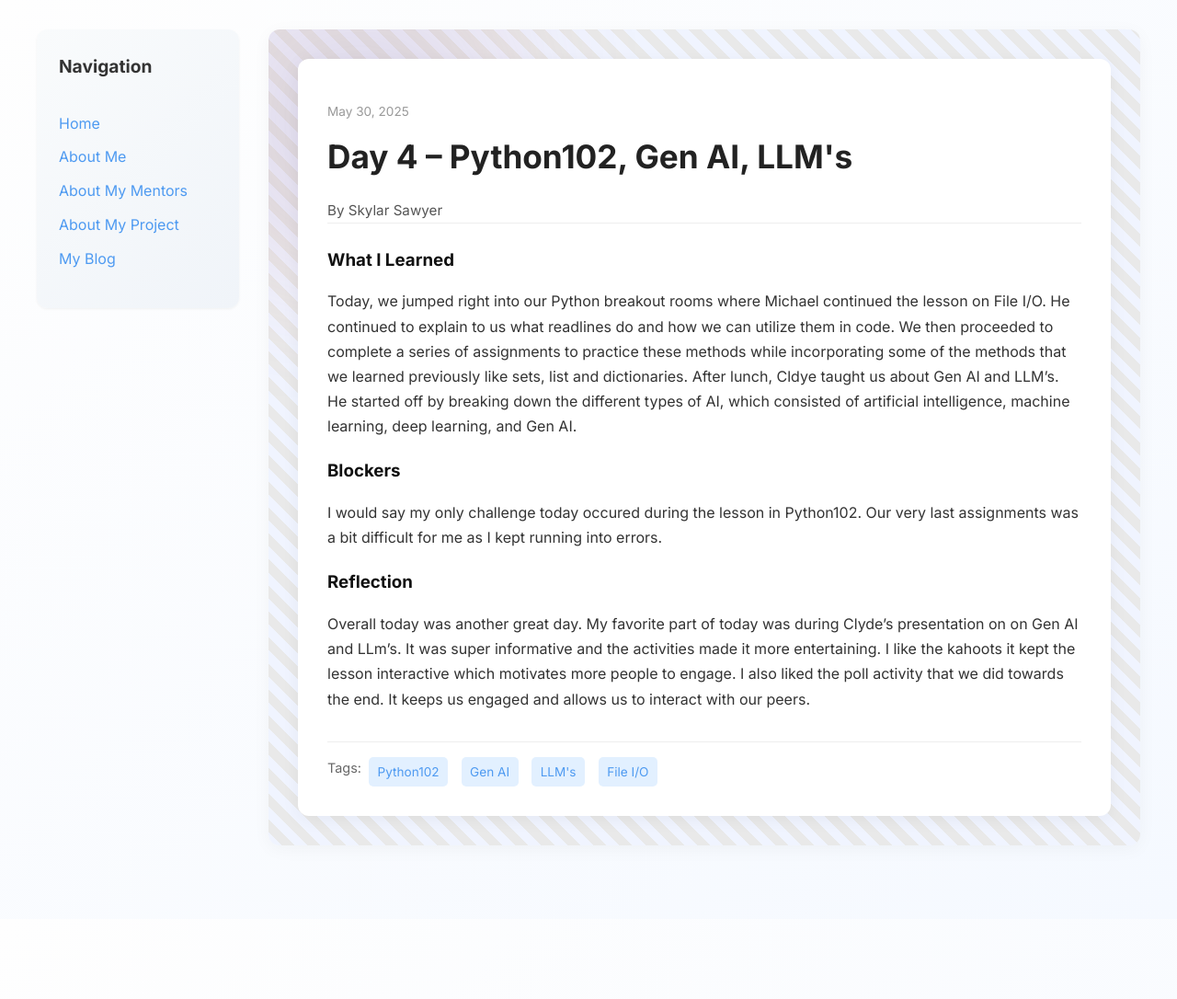
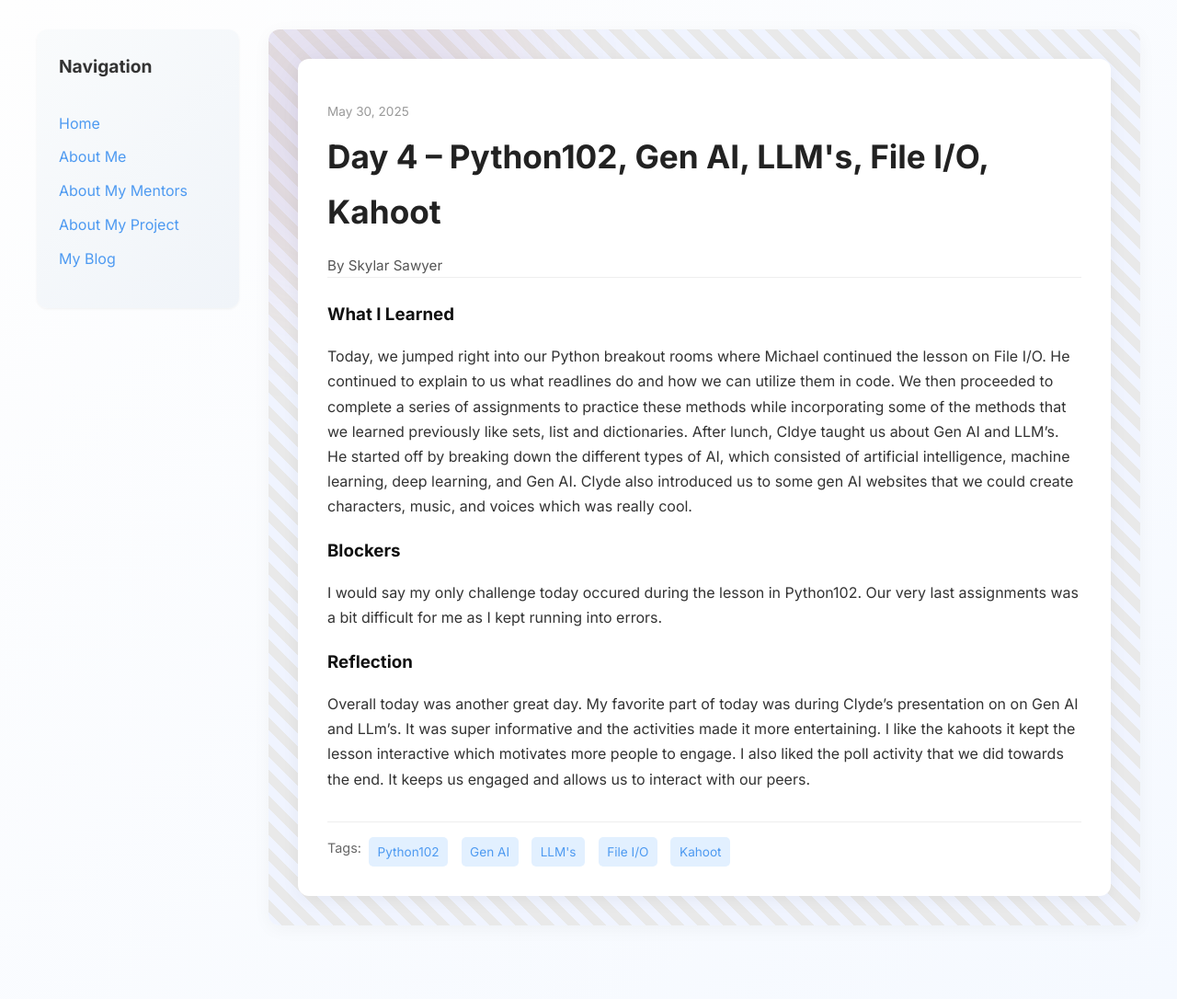
Before and after one commit to skysaw13/skysaw13.github.io, a Jekyll site: the page built from _posts/2025-05-30-day-4.md, in a window 1280 px wide. Shown: the whole page at 92% size. Built offline with Jekyll 4.4.1, drawn with Linux system fonts in a browser that asks for light colours; before the commit the page ends 999 px from its top, so only the background shows below that.

Commit message:
Update 2025-05-30-day-4.md

```diff
--- a/_posts/2025-05-30-day-4.md
+++ b/_posts/2025-05-30-day-4.md
@@ -1,13 +1,13 @@
 ---
 layout: post
-title: "Day 4 – Python102, Gen AI, LLM's"
+title: "Day 4 – Python102, Gen AI, LLM's, File I/O, Kahoot"
 date: 2025-05-30
 author: Skylar Sawyer
 permalink: /day4.html
-tags: ["Python102", "Gen AI", "LLM's", "File I/O"]
+tags: ["Python102", "Gen AI", "LLM's", "File I/O", "Kahoot"]
 
 what_i_learned: |
-  Today, we jumped right into our Python breakout rooms where Michael continued the lesson on File I/O. He continued to explain to us what readlines do and how we can utilize them in code. We then proceeded to complete a series of assignments to practice these methods while incorporating some of the methods that we learned previously like sets, list and dictionaries. After lunch, Cldye taught us about Gen AI and LLM's. He started off by breaking down the different types of AI, which consisted of artificial intelligence, machine learning, deep learning, and Gen AI.
+  Today, we jumped right into our Python breakout rooms where Michael continued the lesson on File I/O. He continued to explain to us what readlines do and how we can utilize them in code. We then proceeded to complete a series of assignments to practice these methods while incorporating some of the methods that we learned previously like sets, list and dictionaries. After lunch, Cldye taught us about Gen AI and LLM's. He started off by breaking down the different types of AI, which consisted of artificial intelligence, machine learning, deep learning, and Gen AI. Clyde also introduced us to some gen AI websites that we could create characters, music, and voices which was really cool.
 
 
 blockers: |
```
